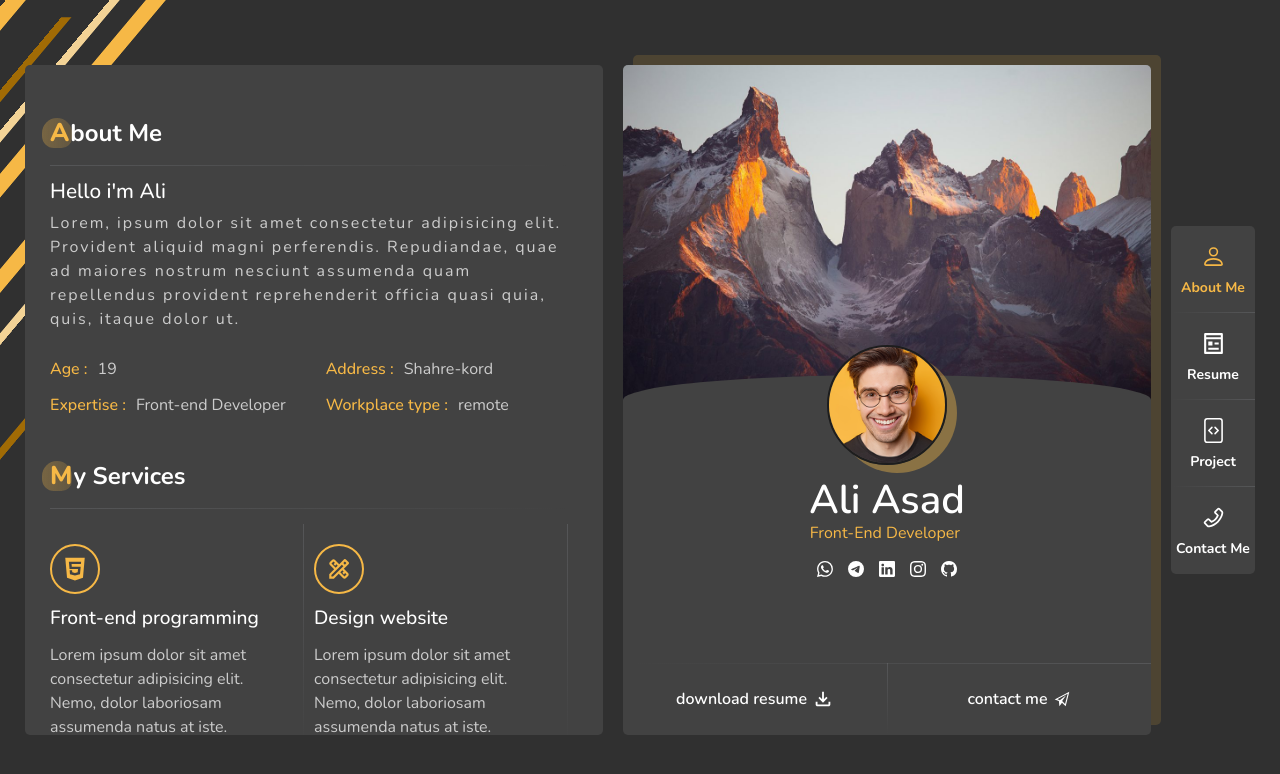
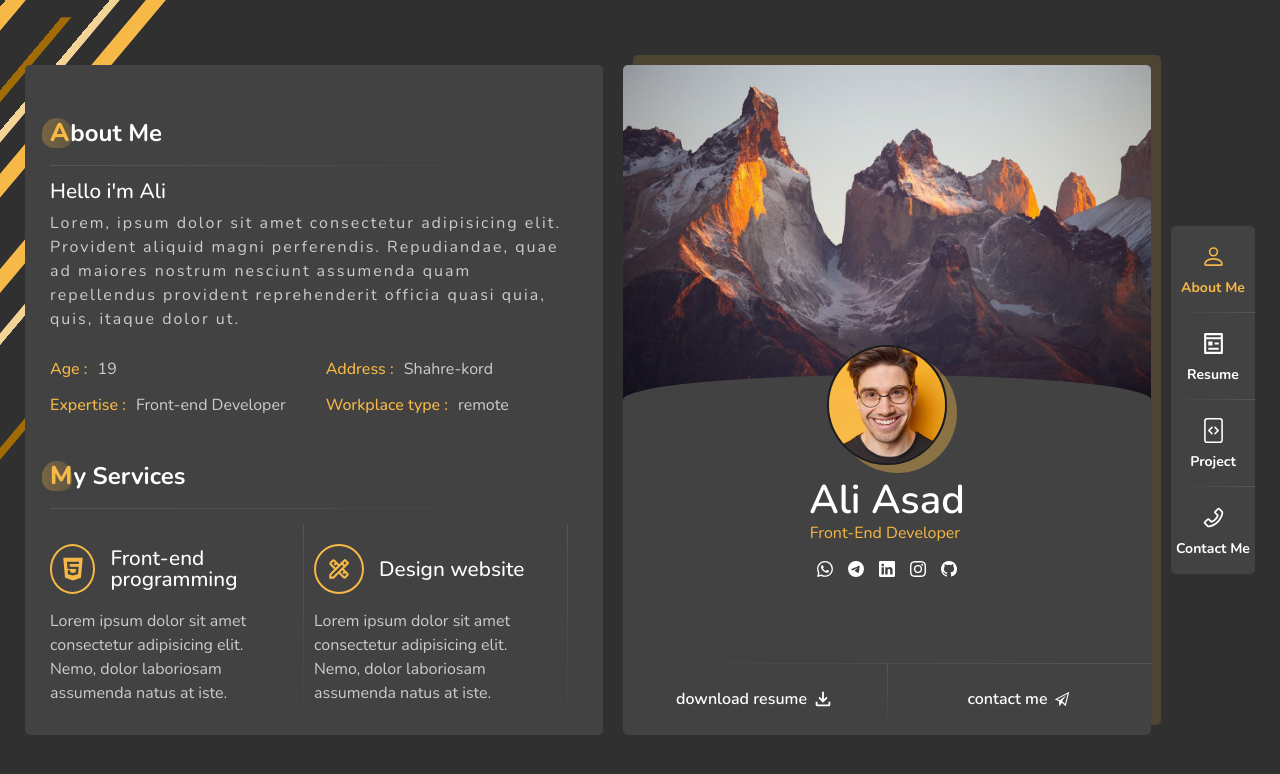
Before and after one commit to Ali-Asad1/Personal-website, a React (Create React App) app: page / in a window 1280 px wide. Shown: the top 774 px of the page. Built offline with nearby package versions, Linux system fonts and the light colour scheme.

Commit message:
Add : label for CircleIcon

```diff
--- a/src/Components/CircleIcon/CircleIcon.css
+++ b/src/Components/CircleIcon/CircleIcon.css
@@ -1,3 +1,10 @@
+.icon-container {
+  display: flex;
+  align-items: center;
+  gap: 15px;
+  position: relative;
+}
+
 .icon {
   display: flex;
   justify-content: center;
@@ -10,3 +17,19 @@
   color: var(--primary-main);
   font-size: 26px;
 }
+
+
+.icon-label {
+  font-size: 1.3rem;
+  font-weight: 500;
+}
+
+
+.icon-border__bototm{
+  width: 100%;
+  height: 1px;
+  background: radial-gradient(ellipse at left, rgba(197, 202, 213, 0.15) 0%, rgba(255, 255, 255, 0) 70%);
+  position: absolute;
+  bottom: -10px;
+  left: 0;
+}
--- a/src/Components/CircleIcon/CircleIcon.jsx
+++ b/src/Components/CircleIcon/CircleIcon.jsx
@@ -1,10 +1,12 @@
 import React from "react";
-import "./CircleIcon.css"
+import "./CircleIcon.css";
 
-export default function CircleIcon({children}) {
+export default function CircleIcon({ lable, borderLine, children }) {
   return (
-    <div className='icon'>
-      {children}
+    <div className='icon-container'>
+      <div className='icon'>{children}</div>
+      <h4 className='icon-label'>{lable}</h4>
+      {borderLine && <div className='icon-border__bototm'></div>}
     </div>
   );
 }
--- a/src/Components/ServiceItem/ServiceItem.css
+++ b/src/Components/ServiceItem/ServiceItem.css
@@ -23,15 +23,9 @@
   right: 10px;
 }
 
-.service-title {
-  font-size: 1.2rem;
-  font-weight: 500;
-  margin: 15px 0;
-}
-
 .service-description {
   color: var(--secondary-text);
   line-height: 1.5;
-  /* text-align: justify; */
+  margin: 15px 0;
   padding-right: 30px;
 }
--- a/src/Components/ServiceItem/ServiceItem.jsx
+++ b/src/Components/ServiceItem/ServiceItem.jsx
@@ -2,13 +2,12 @@ import React from "react";
 import CircleIcon from "../CircleIcon/CircleIcon";
 import "./ServiceItem.css"
 
-export default function ServiceItem({title, desc, icon}) {
+export default function ServiceItem({title, desc, icon , border}) {
   return (
     <div className='services-box'>
-      <CircleIcon>
+      <CircleIcon lable={title} borderLine={border}>
         {icon}
       </CircleIcon>
-      <h3 className='service-title'>{title}</h3>
       <p className='service-description'>
         {desc}
       </p>
--- a/src/data/servicesData.js
+++ b/src/data/servicesData.js
@@ -6,21 +6,25 @@ const services = [
     title: "Front-end programming",
     desc: "Lorem ipsum dolor sit amet consectetur adipisicing elit. Nemo, dolor laboriosam assumenda natus at iste.",
     icon: <FaHtml5 />,
+    borderBottom : false
   },
   {
     title: "Design website",
     desc: "Lorem ipsum dolor sit amet consectetur adipisicing elit. Nemo, dolor laboriosam assumenda natus at iste.",
     icon: <MdOutlineDesignServices />,
+    borderBottom : false
   },
   {
     title: "Responsive design",
     desc: "Lorem ipsum dolor sit amet consectetur adipisicing elit. Nemo, dolor laboriosam assumenda natus at iste.",
     icon: <MdOutlinePageview />,
+    borderBottom : false
   },
   {
     title: "React",
     desc: "Lorem ipsum dolor sit amet consectetur adipisicing elit. Nemo, dolor laboriosam assumenda natus at iste.",
     icon: <FaReact />,
+    borderBottom : false
   },
 ];
 
--- a/src/pages/AboutMe/AboutMe.jsx
+++ b/src/pages/AboutMe/AboutMe.jsx
@@ -38,7 +38,7 @@ export default function AboutMe() {
         <SectionTitle title='My Services' />
         <div className='services'>
           {servicesData.map((item) => (
-            <ServiceItem title={item.title} desc={item.desc} icon={item.icon} />
+            <ServiceItem title={item.title} desc={item.desc} icon={item.icon} border={item.borderBottom}/>
           ))}
         </div>
       </div>
```
